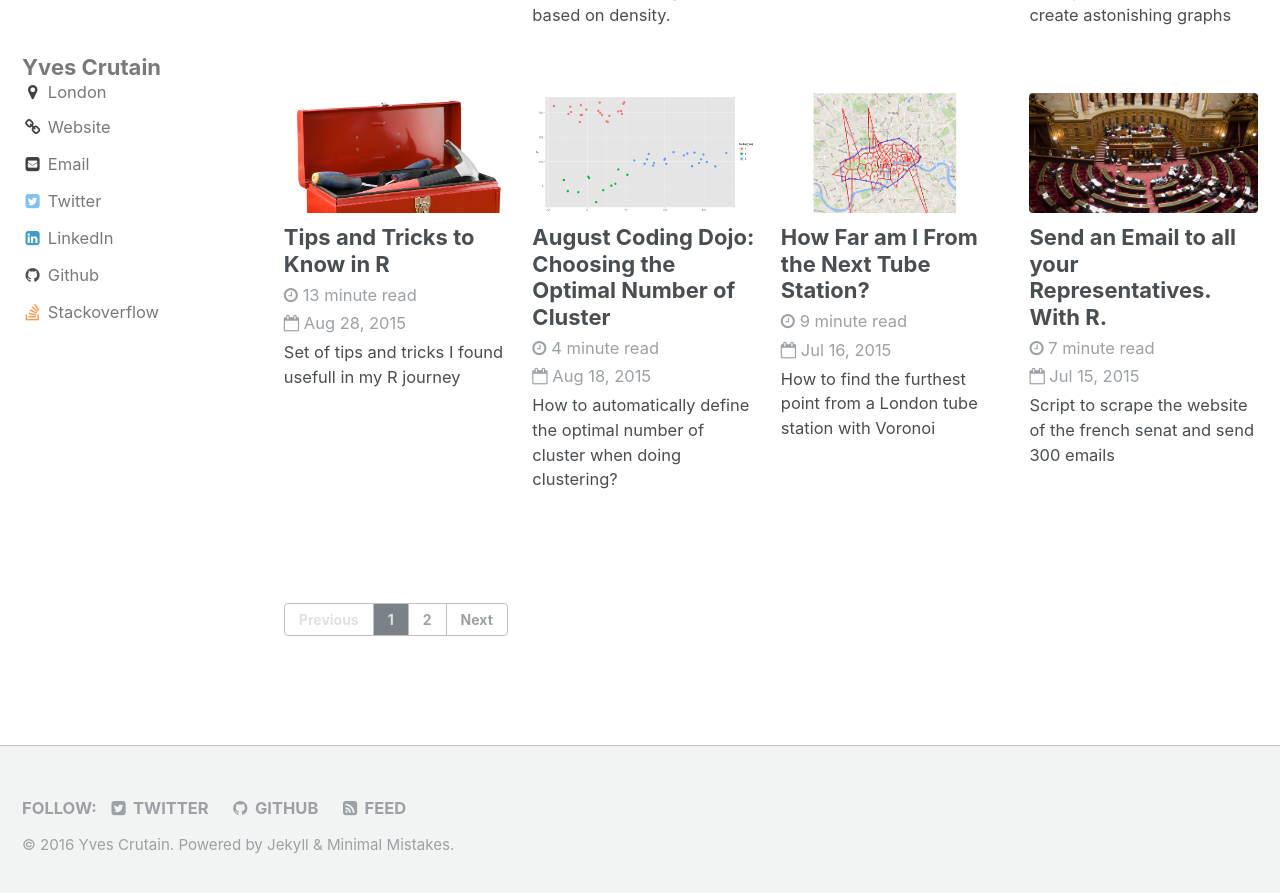
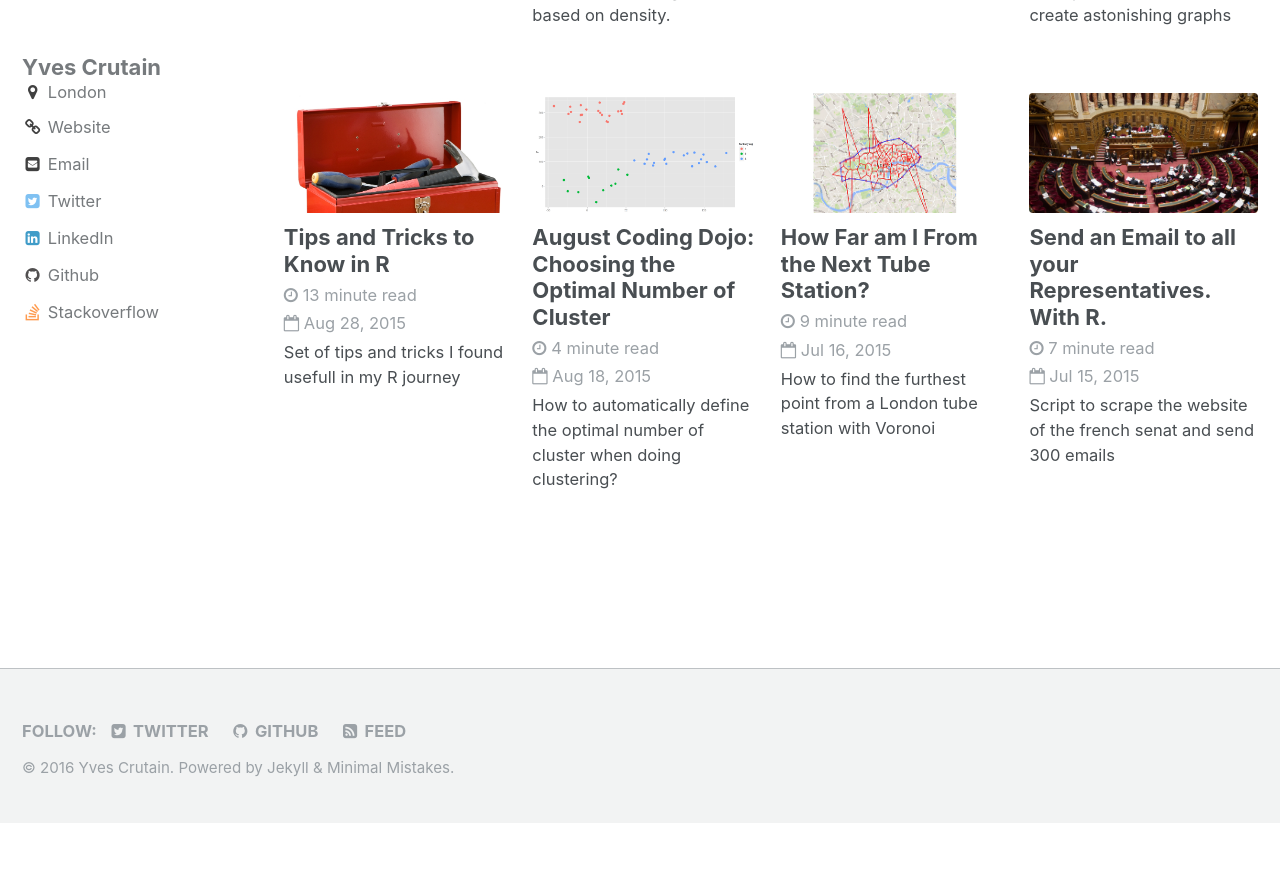
Before and after one commit to YvesCR/blog_dev_mm, a Jekyll site: the page built from index.html, in a window 1280 px wide and 900 px high, scrolled down 921 px. Shown: the top 893 px of the window. Built offline with Jekyll 4.4.1, drawn with Linux system fonts in a browser that asks for light colours; the list of posts is cut into pages by our own code; after the commit the page ends 1744 px from its top, so only the background shows below that.

Commit message:
modif_site

```diff
--- a/_config.yml
+++ b/_config.yml
@@ -15,7 +15,7 @@ title_separator          : "-"
 name                     : "Yves Crutain"
 description              : "Personnal blog of a data scientist"
 url                      : "https://data-laborer.eu"
-baseurl                  : "/blog_dev_mm"
+baseurl                  : ""
 repository               : "YvesCR/blog_dev_mm"
 teaser                   : /assets/images/Hausdülmen_--_2009_--_0706.jpg
 # breadcrumbs            : false # true, false (default)
@@ -130,8 +130,6 @@ sass:
 
 # Outputting
 permalink: /:categories/:title/
-paginate: 8 # amount of posts to show
-paginate_path: /page:num/
 timezone: Europe/Belfast
 
 
```
